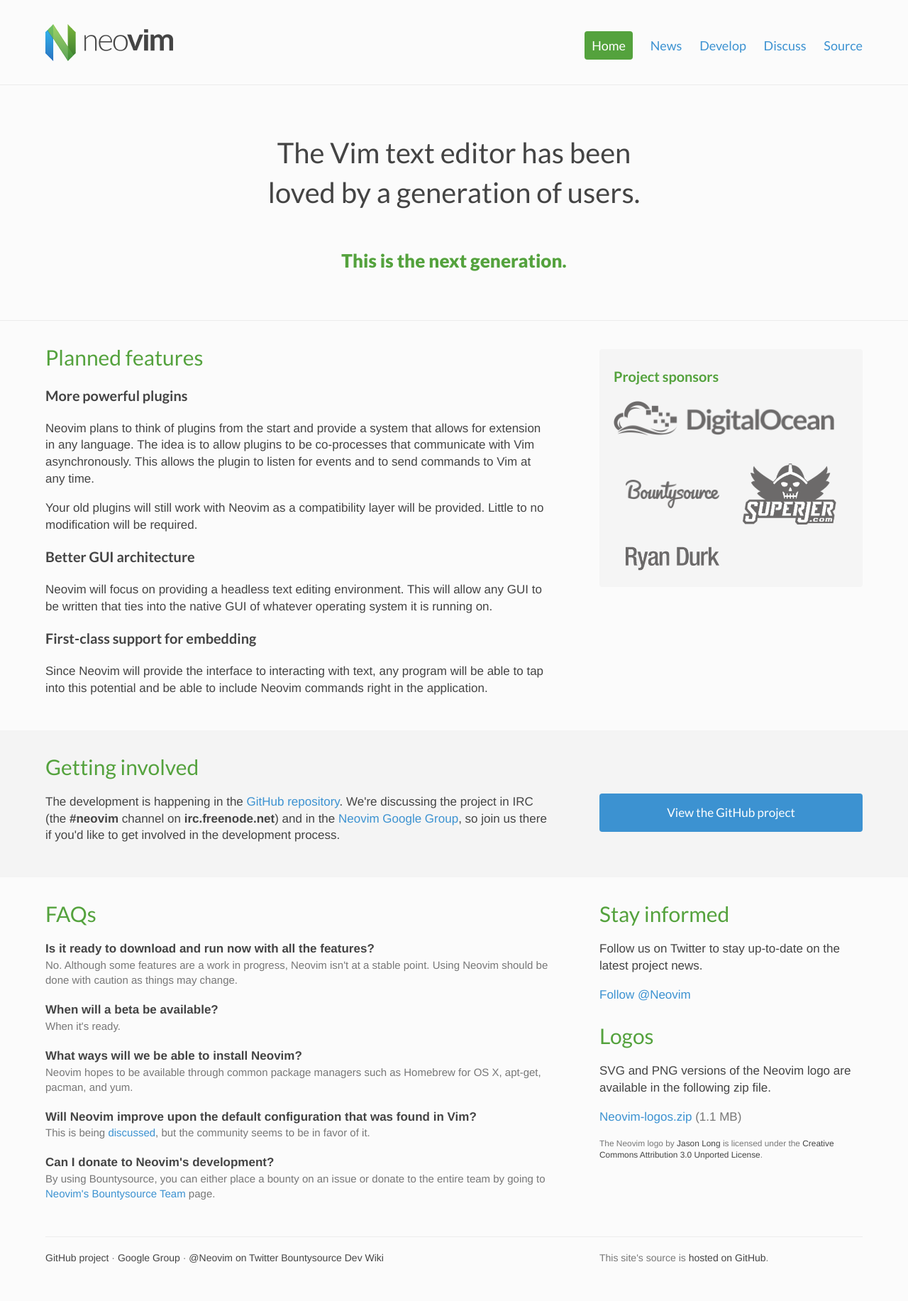
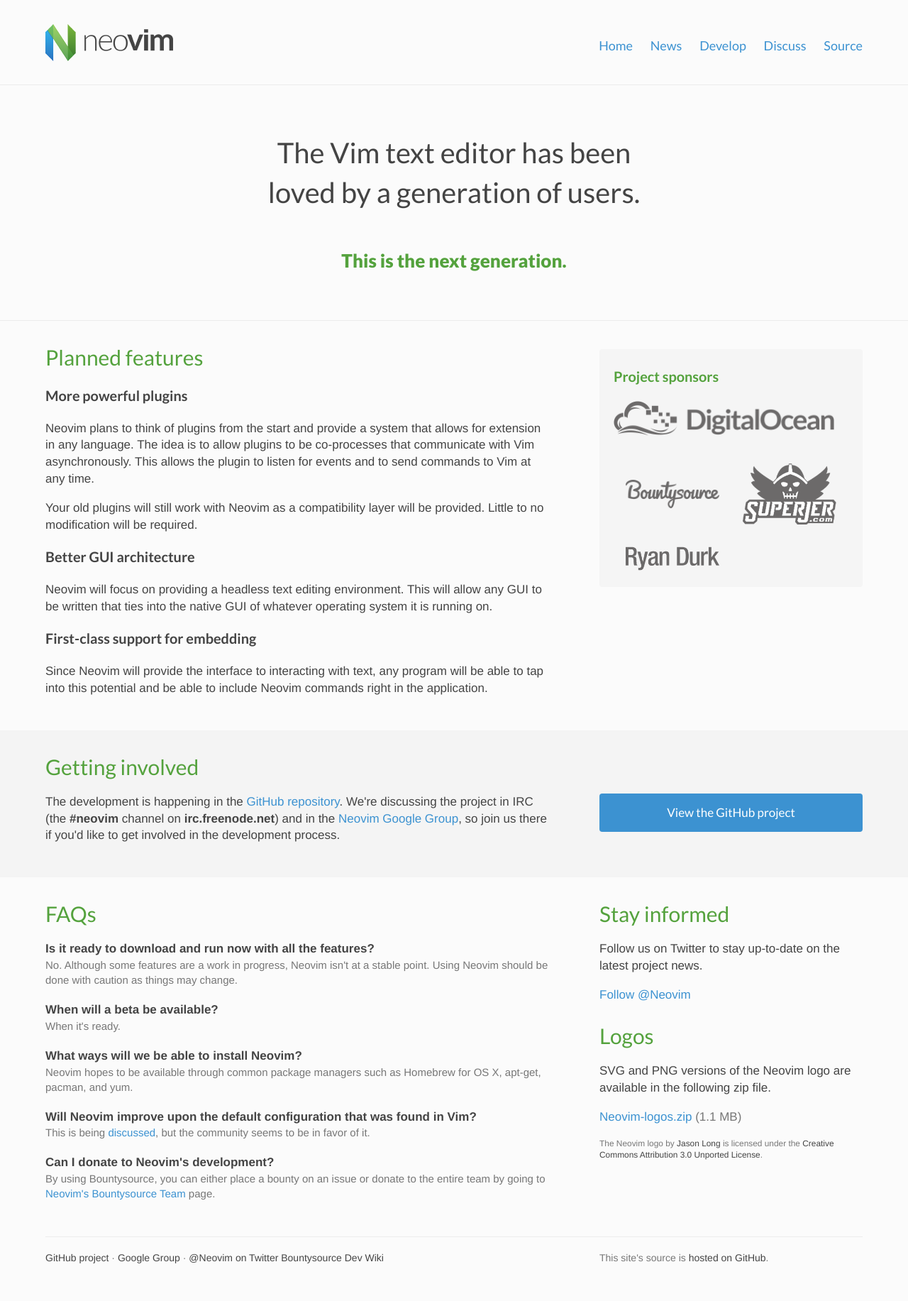
Before and after one commit to neovim/neovim.github.io, a Jekyll site: the page built from index.html, in a window 1280 px wide. Shown: the whole page at 71% size. Built offline with Jekyll 4.4.1, drawn with Linux system fonts in a browser that asks for light colours; nearby versions of some CDN libraries; comment, search, counter and statistics services are not loaded.

Commit message:
Remove styling for current tab page

```diff
--- a/css/main.css
+++ b/css/main.css
@@ -110,19 +110,6 @@
     font-size: 18px;
     font-family: 'Lato', sans-serif;
     position: relative;
-  }
-
-  .site-nav li.current a {
-    padding: 9px 10px;
-    background-color: transparent;
-    border-radius: 4px;
-    background-color: #54a23d;
-    color: white;
-  }
-
-  .site-nav ul ul {
-    position: absolute;
-    margin: 0 auto;
   }
 }
 
```
